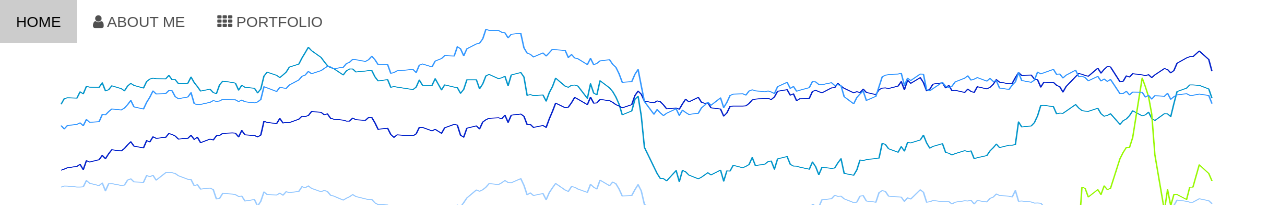
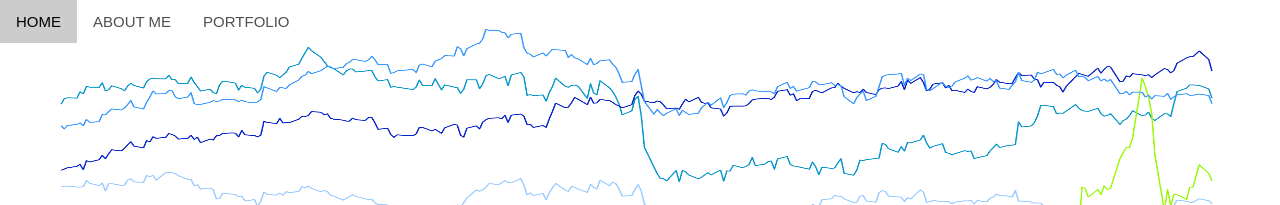
Before and after one commit to mtbrr26/MathieuBreier.github.io, a Jekyll site: the page economics/event_study/index.html, which Jekyll copies as it is, in a window 1280 px wide. Shown: the top 205 px of the page. Built offline with Jekyll 4.4.1, drawn with Linux system fonts in a browser that asks for light colours; formulas are drawn with MathJax 3.

Commit message:
Update index.html

```diff
--- a/economics/event_study/index.html
+++ b/economics/event_study/index.html
@@ -184,8 +184,8 @@
                 <i class="fa fa-bars"></i>
             </a>
             <a href="../../" class="w3-bar-item w3-button">HOME</a>
-            <a href="../../aboutme/index.html" class="w3-bar-item w3-button w3-hide-small"><i class="fa fa-user"></i> ABOUT ME</a>
-            <a href="../../#projects" class="w3-bar-item w3-button w3-hide-small"><i class="fa fa-th"></i> PORTFOLIO</a>
+            <a href="../../aboutme/index.html" class="w3-bar-item w3-button w3-hide-small">ABOUT ME</a>
+            <a href="../../#projects" class="w3-bar-item w3-button w3-hide-small">PORTFOLIO</a>
             </a>
         </div>
 
```
